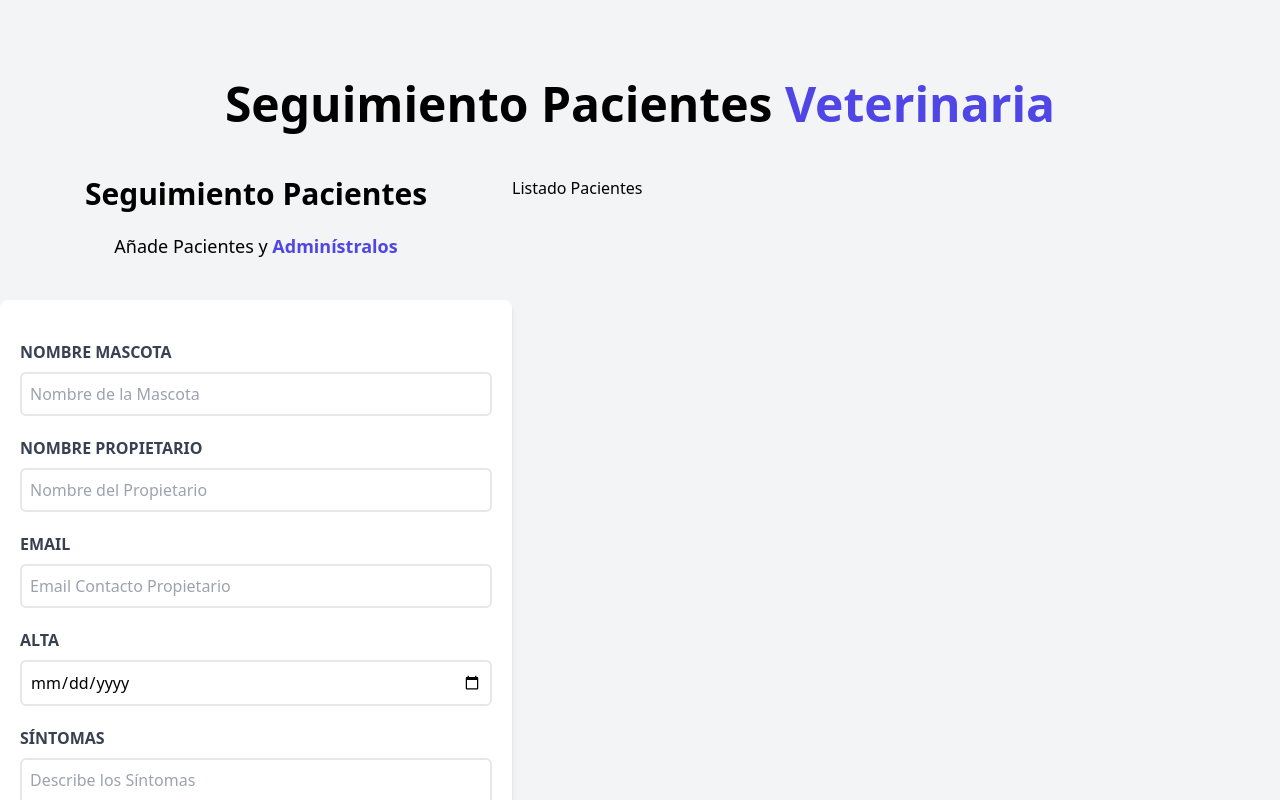
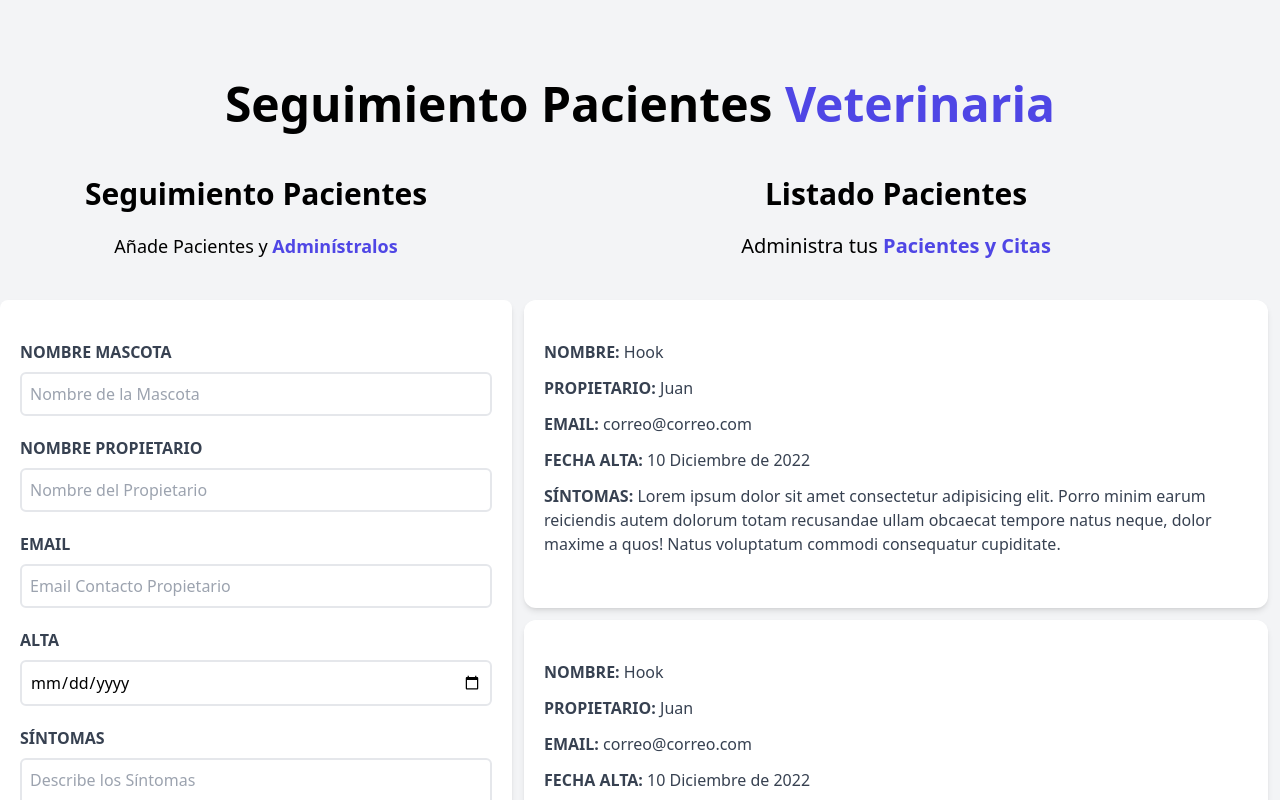
Before and after one commit to DevZambada/React, a React (Vite) app in the folder citas-react/: page / in a window 1280 px wide. Shown: the top 800 px of the page. Built offline with nearby package versions, Linux system fonts and the light colour scheme.

Commit message:
Formato de Página listo

```diff
--- a/citas-react/src/components/Formulario.jsx
+++ b/citas-react/src/components/Formulario.jsx
@@ -1,3 +1,4 @@
+import {useEffect, useState} from "react"
 
 const Formulario = () => {
   return (
--- a/citas-react/src/components/ListadoPacientes.jsx
+++ b/citas-react/src/components/ListadoPacientes.jsx
@@ -1,8 +1,20 @@
+import Paciente from "./Paciente"
 
 const ListadoPacientes = () => {
   return (
-    <div className="md:w-1/2 lg:w-3/5 ">
-      <h2>Listado Pacientes</h2>
+    <div className="md:w-1/2 lg:w-3/5 md:h-screen overflow-y-scroll">
+
+      <h2 className="font-black text-3xl text-center ">Listado Pacientes</h2>
+      <p className="text-xl mt-5 mb-10 text-center">
+        Administra tus {''}
+        <span className="text-indigo-600 font-bold">Pacientes y Citas</span>
+      </p>
+      <Paciente/>
+      <Paciente/>
+      <Paciente/>
+      <Paciente/>
+      <Paciente/>
+
     </div>
   )
 }
--- /dev/null
+++ b/citas-react/src/components/Paciente.jsx
@@ -0,0 +1,33 @@
+const Paciente = () => {
+  return (
+    <div className="m-3 bg-white shadow-md px-5 py-10 rounded-xl">
+      <p className="font-bold mb-3 uppercase text-gray-700">
+        Nombre: {""}
+        <span className="font-normal normal-case">Hook</span>
+      </p>
+      <p className="font-bold mb-3 uppercase text-gray-700">
+        Propietario: {""}
+        <span className="font-normal normal-case">Juan</span>
+      </p>
+      <p className="font-bold mb-3 uppercase text-gray-700">
+        Email: {""}
+        <span className="font-normal normal-case">correo@correo.com</span>
+      </p>
+      <p className="font-bold mb-3 uppercase text-gray-700">
+        Fecha Alta: {""}
+        <span className="font-normal normal-case">10 Diciembre de 2022</span>
+      </p>
+      <p className="font-bold mb-3 uppercase text-gray-700">
+        Síntomas: {""}
+        <span className="font-normal normal-case">
+          Lorem ipsum dolor sit amet consectetur adipisicing elit. Porro minim
+          earum reiciendis autem dolorum totam recusandae ullam obcaecat tempore
+          natus neque, dolor maxime a quos! Natus voluptatum commodi consequatur
+          cupiditate.
+        </span>
+      </p>
+    </div>
+  );
+};
+
+export default Paciente;
```
Also changed, not shown: 1 other file (tests, documents, lock files or other folders).
